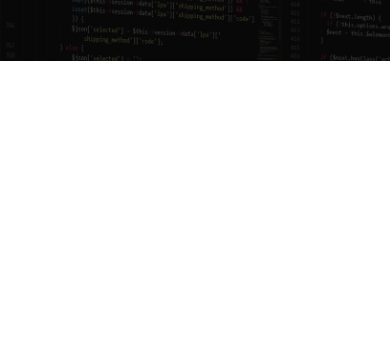
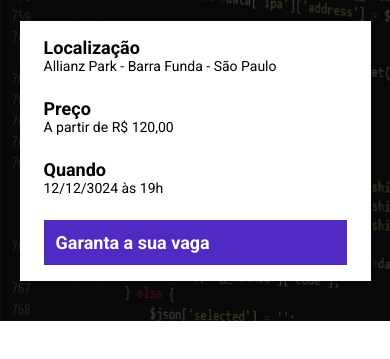
Before and after one commit to vo-n/ebac_tech_talks, a website built with Parcel: page src/index.html in a window 390 px wide. Shown: the part 179-538 px from the top of the page. Built offline with nearby package versions, Linux system fonts and the light colour scheme.

Commit message:
criando a infos_bar

```diff
--- a/src/index.html
+++ b/src/index.html
@@ -18,6 +18,23 @@
       <p class="hero__text">
         O maior evento de tecnologia do Brasil começa em 00d 00h 00m 00s
       </p>
+      <div class="infos-bar">
+        <ul class="infos-bar__infos">
+          <li class="infos-bar__infos__item">
+            <b>Localização</b>
+            Allianz Park - Barra Funda - São Paulo
+          </li>
+          <li class="infos-bar__infos__item">
+            <b>Preço</b>
+            A partir de R$ 120,00
+          </li>
+          <li class="infos-bar__infos__item">
+            <b>Quando</b>
+            12/12/3024 às 19h
+          </li>
+        </ul>
+        <a class="button button--primary" href="">Garanta a sua vaga</a>
+      </div>
     </div>
   </header>
   <script src="./scripts/main.js"></script>
--- /dev/null
+++ b/src/styles/components/_buttons.scss
@@ -0,0 +1,24 @@
+.button {
+  padding: 12px;
+  font-size: 18px;
+  font-weight: bold;
+  text-decoration: none;
+  text-align: center;
+  white-space: nowrap;
+
+  &--primary {
+    color: #fff;
+    background-color: #4f2ac3;
+  }
+
+  @media (max-width: 640px) {
+    display: flex;
+    width: 100%;
+    align-items: center;
+  }
+
+  @media (max-width: 1024px) {
+    display: flex;
+    align-items: center;
+  }
+}
--- /dev/null
+++ b/src/styles/components/_infos_bar.scss
@@ -0,0 +1,42 @@
+.infos-bar {
+  padding: 16px 24px;
+  background-color: #fff;
+  display: flex;
+  justify-content: space-between;
+
+  &__infos {
+    display: flex;
+    gap: 40px;
+
+    &__item {
+      font-size: 14px;
+      color: #000;
+      list-style: none;
+
+      b {
+        color: #000;
+        font-size: 18px;
+        display: block;
+      }
+    }
+  }
+
+  @media (max-width: 640px) {
+    display: block;
+
+    &__infos {
+      display: block;
+
+      &__item {
+        margin-bottom: 24px;
+      }
+    }
+  }
+
+  @media (max-width: 1024px) {
+
+    &__infos {
+      gap: 16px
+    }
+  }
+}
--- a/src/styles/main.scss
+++ b/src/styles/main.scss
@@ -1,4 +1,6 @@
 @use 'hero';
+@use 'components/infos_bar';
+@use 'components/buttons';
 
 * {
   margin: 0;
```
